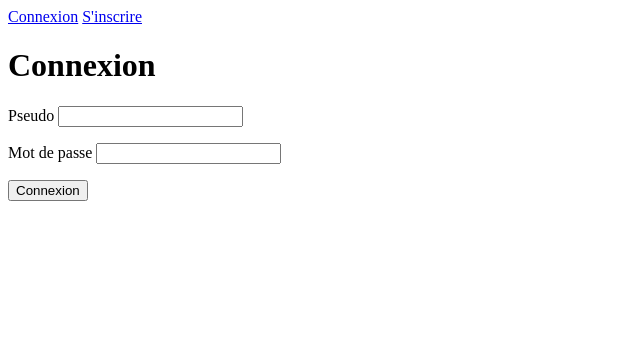
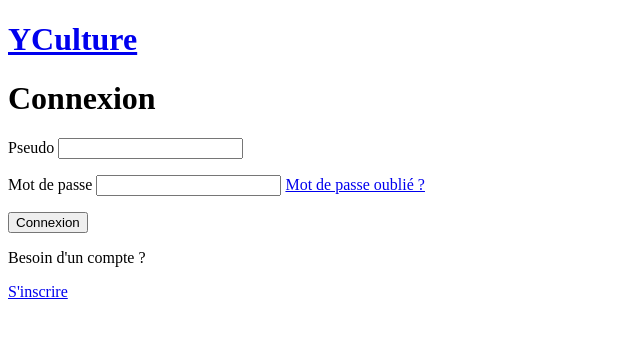
Before and after one commit to SulienP/projet_b2_dev, a Django app: page /login/ in a window 1280 px wide. Shown: the top 338 px of the page, without its empty margins (0-640 px from the left). Run offline with Django 5.2, Linux system fonts and the light colour scheme.

Commit message:
Add a 'YCulture' button to navigate to the Index page + add a 'login' button to the signup page + add the 'Forgot password' redirection link and the 'Signup' button

```diff
--- a/yculture/accounts/templates/accounts/login.html
+++ b/yculture/accounts/templates/accounts/login.html
@@ -12,8 +12,11 @@
         <p>
             <label for="password">Mot de passe</label>
             <input type="password" name="password" id="password" aria-label="Mot de passe" role="textbox">
+            <a href="{% url 'logout' %}">Mot de passe oublié ?</a>
         </p>
         <button type="submit" role="button">Connexion</button>
+        <p>Besoin d'un compte ?</p>
+        <a href="{% url 'signup' %}">S'inscrire</a>
     </form>
 
 {% endblock %}
--- a/yculture/accounts/templates/accounts/signup.html
+++ b/yculture/accounts/templates/accounts/signup.html
@@ -14,6 +14,8 @@
             <input type="password" name="password" id="password" aria-label="Mot de passe" role="textbox">
         </p>
         <button type="submit" role="button">S'inscrire</button>
+        <p>Tu as déjà un compte ?</p>
+        <a href="{% url 'login' %}">Connexion</a>
     </form>
 
 {% endblock %}
--- a/yculture/templates/base.html
+++ b/yculture/templates/base.html
@@ -6,10 +6,11 @@
         <title>YCulture</title>
     </head>
     <body>
+        <h1><a href="{% url 'index' %}">YCulture</a></h1>
         {% if user.is_authenticated %}
             {{ user.username }}
             <a href="{% url 'logout' %}">Déconnexion</a>
-        {% else %}
+        {% elif request.path != '/login/' and request.path != '/signup/' %}
             <a href="{% url 'login' %}">Connexion</a>
             <a href="{% url 'signup' %}">S'inscrire</a>
         {% endif %}
```
Also changed, not shown: yculture/db.sqlite3.
